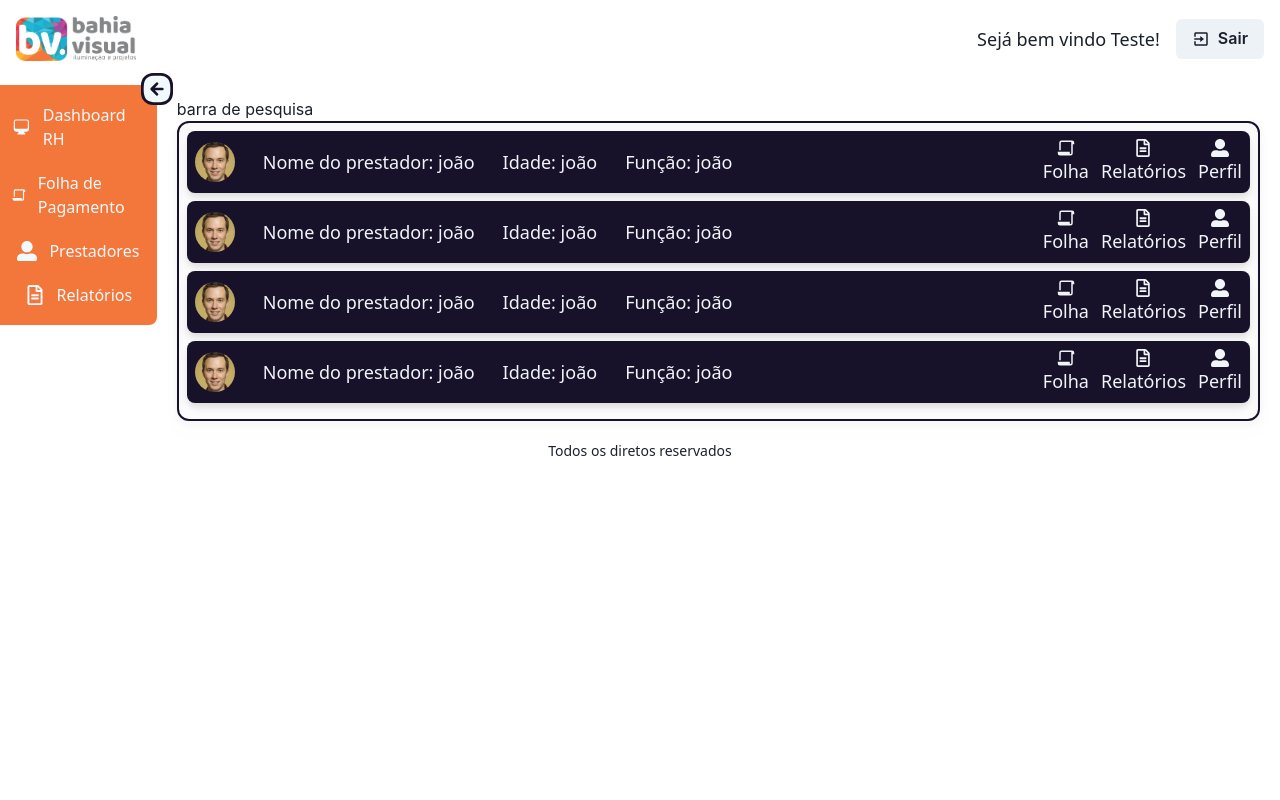
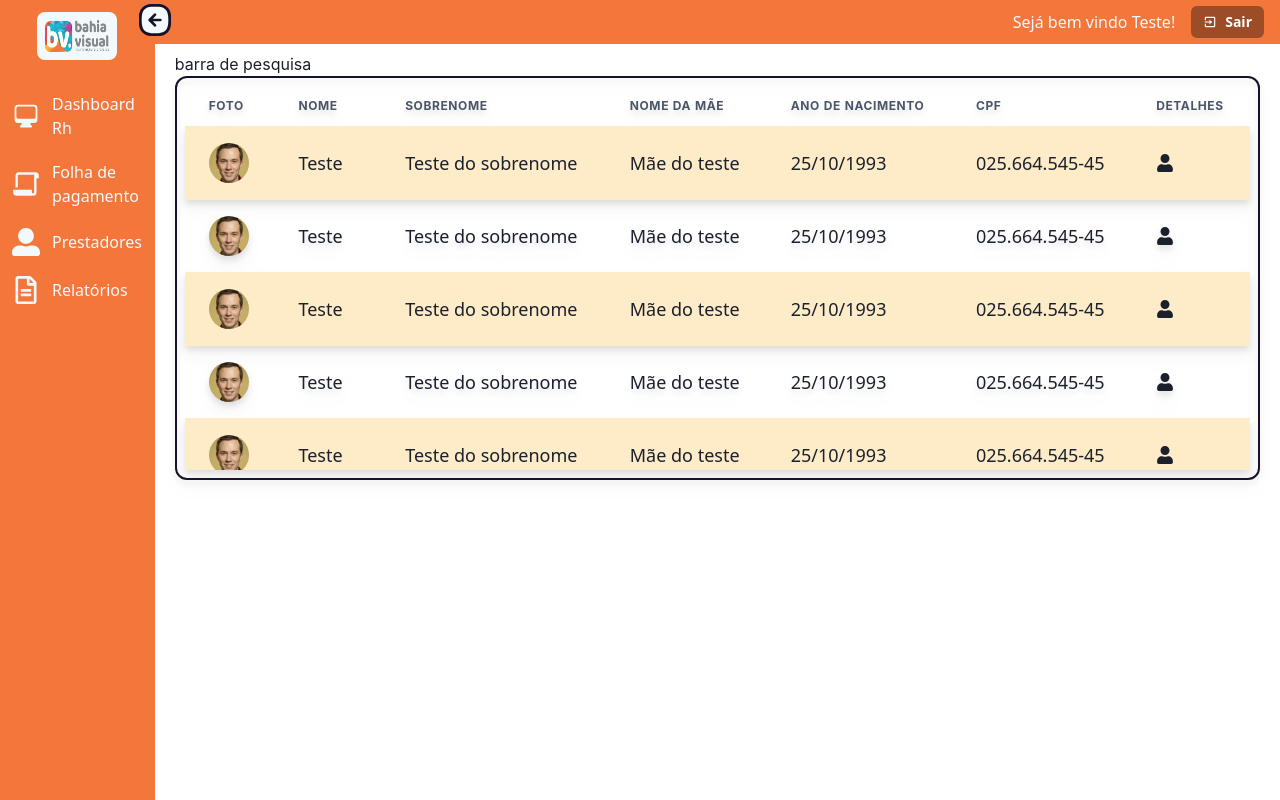
Before and after one commit to RiosBlack/Sistema_Bahia_Visual, a Next.js app in the folder frontend/: page /prestadores in a window 1280 px wide. Built offline with nearby package versions, Linux system fonts and the light colour scheme.

Commit message:
terminando dash e prividers

```diff
--- a/frontend/src/components/dashboardRh/blocks.jsx
+++ b/frontend/src/components/dashboardRh/blocks.jsx
@@ -3,10 +3,10 @@ import { useState } from "react";
 export default function Blocks() {
     const [mesAtual, setMesAtual] = useState('janeiro')
     const styleBlocks =
-        'drop-shadow-lg border-2 border-[#17112A] w-1/3 h-44 rounded-xl p-2';
+        'drop-shadow-lg border-2 border-[#17112A] w-1/3 h-48 rounded-xl p-2';
 
     return (
-        <div className="flex w-full space-x-2">
+        <div className="flex w-full space-x-4">
             <div className={styleBlocks}>
                 <div>
                     <h1>Quantidade de prestadores no banco de dados:</h1>
--- a/frontend/src/components/dashboardRh/blocksProviders.jsx
+++ b/frontend/src/components/dashboardRh/blocksProviders.jsx
@@ -8,7 +8,7 @@ export default function blocksProviders() {
     const [prestador, setPrestador] = useState('joão');
 
     return (
-        <div className="drop-shadow-lg border-2 border-[#17112A] h-60 rounded-xl p-2 font-sans font-medium text-lg overflow-auto">
+        <div className="drop-shadow-lg border-2 border-[#17112A] h-80 rounded-xl p-2 font-sans font-medium text-lg overflow-auto">
             <div className="flex justify-between items-center bg-[#17112A] text-slate-100 font-sans rounded-lg p-2 mb-2">
                 <div className="flex space-x-7 items-center">
                     <Image
--- a/frontend/src/components/dashboardRh/index.jsx
+++ b/frontend/src/components/dashboardRh/index.jsx
@@ -3,7 +3,7 @@ import Blocks from './blocks';
 
 export default function DashboardRH() {
     return (
-        <div className='w-full grid p-5 space-y-2'>
+        <div className='grid mt-5 p-5 space-y-4'>
             <Blocks />
             <BlocksProviders />
         </div>
--- a/frontend/src/components/dashboardRh/sidebar.jsx
+++ /dev/null
@@ -1,73 +0,0 @@
-import { useState } from 'react';
-import { HiComputerDesktop } from 'react-icons/hi2';
-import {
-    TbSquareRoundedArrowLeftFilled,
-    TbSquareRoundedArrowRightFilled,
-} from 'react-icons/tb';
-import { RiFilePaper2Line } from 'react-icons/ri';
-import { FaUserAlt, FaRegFileAlt } from 'react-icons/fa';
-import {
-    Menu,
-    MenuButton,
-    MenuList,
-    MenuItem,
-    MenuItemOption,
-    MenuGroup,
-    MenuOptionGroup,
-    MenuDivider,
-} from '@chakra-ui/react';
-
-export default function Sidebar() {
-    const [open, setOpen] = useState(true);
-    const li = 'flex justify-center items-center text-[#F2F9FC] w-full';
-
-    return (
-        <div
-            className={`${
-                open ? 'w-44' : 'w-14'
-            } p-3 rounded-r-lg bg-[#F3773B] relative mt-2 grid gap-5 justify-items-center content-center h-60 font-sans`}
-        >
-            <div
-                className={`absolute  ${
-                    open ? 'h-8 w-8 -right-4 -top-3' : 'h-8 w-8 -right-4 -top-3'
-                } rounded-xl bg-[#17112A] text-[#F2F9FC] hover:animate-pulse`}
-                onClick={() => setOpen(!open)}
-            >
-                {open ? (
-                    <TbSquareRoundedArrowLeftFilled className="h-8 w-8" />
-                ) : (
-                    <TbSquareRoundedArrowRightFilled className="h-8 w-8" />
-                )}
-            </div>
-            <div className={li}>
-                {' '}
-                <HiComputerDesktop
-                    className={`${open ? 'mr-3' : ''} h-5 w-5`}
-                />{' '}
-                {open ? 'Dashboard RH' : ''}
-            </div>
-
-            <div className={li}>
-                {' '}
-                <RiFilePaper2Line
-                    className={`${open ? 'mr-3' : ''} h-5 w-5`}
-                />{' '}
-                {open ? 'Folha de Pagamento' : ''}
-            </div>
-
-            <div className={li}>
-                {' '}
-                <FaUserAlt className={`${open ? 'mr-3' : ''} h-5 w-5`} />{' '}
-                {open ? 'Prestadores' : ''}
-            </div>
-
-            <div className={li}>
-                {' '}
-                <FaRegFileAlt
-                    className={`${open ? 'mr-3' : ''} h-5 w-5`}
-                />{' '}
-                {open ? 'Relatórios' : ''}
-            </div>
-        </div>
-    );
-}
--- a/frontend/src/components/providersProfile/index.jsx
+++ b/frontend/src/components/providersProfile/index.jsx
@@ -1,132 +1,193 @@
-import { RiFilePaper2Line } from 'react-icons/ri';
-import { FaRegFileAlt, FaUserAlt } from 'react-icons/fa';
 import { useState } from 'react';
+import {
+    Table,
+    Thead,
+    Tbody,
+    Tfoot,
+    Tr,
+    Th,
+    Td,
+    TableCaption,
+    TableContainer,
+} from '@chakra-ui/react';
 import Image from 'next/image';
-import perfil from 'src/assets/perfil.jpg';
+import perfil from '../../assets/perfil.jpg';
+import { FaUser } from 'react-icons/fa';
+import Link from 'next/link';
 
 export default function ProvidersProfile() {
     const [prestador, setPrestador] = useState('joão');
 
     return (
-        <div className='w-full p-5'>
+        <div className="w-full p-5">
             <div>barra de pesquisa</div>
-            <div className="drop-shadow-lg border-2 border-[#17112A] rounded-xl p-2 font-sans font-medium text-lg overflow-auto">
-                <div className="flex justify-between items-center bg-[#17112A] text-slate-100 font-sans rounded-lg p-2 mb-2">
-                    <div className="flex space-x-7 items-center">
+            <div className="drop-shadow-lg border-2 border-[#17112A] rounded-xl p-2 font-sans font-medium text-lg">
+                <TableContainer overflowY={'auto'} className="font-sans h-96">
+                    <Table variant="striped" colorScheme="orange">
+                        <TableCaption>
+                            Imperial to metric conversion factors
+                        </TableCaption>
+                        <Thead>
+                            <Tr>
+                                <Th>Foto</Th>
+                                <Th>Nome</Th>
+                                <Th>Sobrenome</Th>
+                                <Th>Nome da mãe</Th>
+                                <Th>Ano de nacimento</Th>
+                                <Th>Cpf</Th>
+                                <Th>Detalhes</Th>
+                            </Tr>
+                        </Thead>
+                        <Tbody>
+                            <Tr>
+                                <Td>
                                     <Image
                                         src={perfil}
-                            width={80}
-                            height={80}
-                            quality={100}
-                            alt={'Logo da empresa Bahia Visual'}
-                            className="rounded-full h-10 w-10"
+                                        alt="Picture of the author"
+                                        priority
+                                        className="w-10 h-10 rounded-full"
                                     />
-                        <p>Nome do prestador: {prestador}</p>
-                        <p>Idade: {prestador}</p>
-                        <p>Função: {prestador}</p>
-                    </div>
-                    <div className="flex space-x-3 justify-center items-center">
-                        <p className="grid justify-items-center hover:brightness-50 cursor-pointer">
-                            <RiFilePaper2Line />
-                            Folha
-                        </p>
-                        <p className="grid justify-items-center hover:brightness-50 cursor-pointer">
-                            <FaRegFileAlt />
-                            Relatórios
-                        </p>
-                        <p className="grid justify-items-center hover:brightness-50 cursor-pointer">
-                            <FaUserAlt />
-                            Perfil
-                        </p>
-                    </div>
-                </div>
-                <div className="flex justify-between items-center bg-[#17112A] text-slate-100 font-sans rounded-lg p-2 mb-2">
-                    <div className="flex space-x-7 items-center">
+                                </Td>
+                                <Td>Teste</Td>
+                                <Td>Teste do sobrenome</Td>
+                                <Td>Mãe do teste</Td>
+                                <Td>25/10/1993</Td>
+                                <Td>025.664.545-45</Td>
+                                <Td>
+                                    <Link href={`/prestadores/${1}`}>
+                                        <FaUser />
+                                    </Link>
+                                </Td>
+                            </Tr>
+
+                            <Tr>
+                                <Td>
                                     <Image
                                         src={perfil}
-                            width={80}
-                            height={80}
-                            quality={100}
-                            alt={'Logo da empresa Bahia Visual'}
-                            className="rounded-full h-10 w-10"
+                                        alt="Picture of the author"
+                                        priority
+                                        className="w-10 h-10 rounded-full"
                                     />
-                        <p>Nome do prestador: {prestador}</p>
-                        <p>Idade: {prestador}</p>
-                        <p>Função: {prestador}</p>
-                    </div>
-                    <div className="flex space-x-3 justify-center items-center">
-                        <p className="grid justify-items-center hover:brightness-50 cursor-pointer">
-                            <RiFilePaper2Line />
-                            Folha
-                        </p>
-                        <p className="grid justify-items-center hover:brightness-50 cursor-pointer">
-                            <FaRegFileAlt />
-                            Relatórios
-                        </p>
-                        <p className="grid justify-items-center hover:brightness-50 cursor-pointer">
-                            <FaUserAlt />
-                            Perfil
-                        </p>
-                    </div>
-                </div>
-                <div className="flex justify-between items-center bg-[#17112A] text-slate-100 font-sans rounded-lg p-2 mb-2">
-                    <div className="flex space-x-7 items-center">
+                                </Td>
+                                <Td>Teste</Td>
+                                <Td>Teste do sobrenome</Td>
+                                <Td>Mãe do teste</Td>
+                                <Td>25/10/1993</Td>
+                                <Td>025.664.545-45</Td>
+                                <Td>
+                                    <Link href={`/prestadores/${1}`}>
+                                        <FaUser />
+                                    </Link>
+                                </Td>
+                            </Tr>
+
+                            <Tr>
+                                <Td>
                                     <Image
                                         src={perfil}
-                            width={80}
-                            height={80}
-                            quality={100}
-                            alt={'Logo da empresa Bahia Visual'}
-                            className="rounded-full h-10 w-10"
+                                        alt="Picture of the author"
+                                        priority
+                                        className="w-10 h-10 rounded-full"
                                     />
-                        <p>Nome do prestador: {prestador}</p>
-                        <p>Idade: {prestador}</p>
-                        <p>Função: {prestador}</p>
-                    </div>
-                    <div className="flex space-x-3 justify-center items-center">
-                        <p className="grid justify-items-center hover:brightness-50 cursor-pointer">
-                            <RiFilePaper2Line />
-                            Folha
-                        </p>
-                        <p className="grid justify-items-center hover:brightness-50 cursor-pointer">
-                            <FaRegFileAlt />
-                            Relatórios
-                        </p>
-                        <p className="grid justify-items-center hover:brightness-50 cursor-pointer">
-                            <FaUserAlt />
-                            Perfil
-                        </p>
-                    </div>
-                </div>
-                <div className="flex justify-between items-center bg-[#17112A] text-slate-100 font-sans rounded-lg p-2 mb-2">
-                    <div className="flex space-x-7 items-center">
+                                </Td>
+                                <Td>Teste</Td>
+                                <Td>Teste do sobrenome</Td>
+                                <Td>Mãe do teste</Td>
+                                <Td>25/10/1993</Td>
+                                <Td>025.664.545-45</Td>
+                                <Td>
+                                    <Link href={`/prestadores/${1}`}>
+                                        <FaUser />
+                                    </Link>
+                                </Td>
+                            </Tr>
+
+                            <Tr>
+                                <Td>
                                     <Image
                                         src={perfil}
-                            width={80}
-                            height={80}
-                            quality={100}
-                            alt={'Logo da empresa Bahia Visual'}
-                            className="rounded-full h-10 w-10"
+                                        alt="Picture of the author"
+                                        priority
+                                        className="w-10 h-10 rounded-full"
                                     />
-                        <p>Nome do prestador: {prestador}</p>
-                        <p>Idade: {prestador}</p>
-                        <p>Função: {prestador}</p>
-                    </div>
-                    <div className="flex space-x-3 justify-center items-center">
-                        <p className="grid justify-items-center hover:brightness-50 cursor-pointer">
-                            <RiFilePaper2Line />
-                            Folha
-                        </p>
-                        <p className="grid justify-items-center hover:brightness-50 cursor-pointer">
-                            <FaRegFileAlt />
-                            Relatórios
-                        </p>
-                        <p className="grid justify-items-center hover:brightness-50 cursor-pointer">
-                            <FaUserAlt />
-                            Perfil
-                        </p>
-                    </div>
-                </div>
+                                </Td>
+                                <Td>Teste</Td>
+                                <Td>Teste do sobrenome</Td>
+                                <Td>Mãe do teste</Td>
+                                <Td>25/10/1993</Td>
+                                <Td>025.664.545-45</Td>
+                                <Td>
+                                    <Link href={`/prestadores/${1}`}>
+                                        <FaUser />
+                                    </Link>
+                                </Td>
+                            </Tr>
+
+                            <Tr>
+                                <Td>
+                                    <Image
+                                        src={perfil}
+                                        alt="Picture of the author"
+                                        priority
+                                        className="w-10 h-10 rounded-full"
+                                    />
+                                </Td>
+                                <Td>Teste</Td>
+                                <Td>Teste do sobrenome</Td>
+                                <Td>Mãe do teste</Td>
+                                <Td>25/10/1993</Td>
+                                <Td>025.664.545-45</Td>
+                                <Td>
+                                    <Link href={`/prestadores/${1}`}>
+                                        <FaUser />
+                                    </Link>
+                                </Td>
+                            </Tr>
+
+                            <Tr>
+                                <Td>
+                                    <Image
+                                        src={perfil}
+                                        alt="Picture of the author"
+                                        priority
+                                        className="w-10 h-10 rounded-full"
+                                    />
+                                </Td>
+                                <Td>Teste</Td>
+                                <Td>Teste do sobrenome</Td>
+                                <Td>Mãe do teste</Td>
+                                <Td>25/10/1993</Td>
+                                <Td>025.664.545-45</Td>
+                                <Td>
+                                    <Link href={`/prestadores/${1}`}>
+                                        <FaUser />
+                                    </Link>
+                                </Td>
+                            </Tr>
+
+                            <Tr>
+                                <Td>
+                                    <Image
+                                        src={perfil}
+                                        alt="Picture of the author"
+                                        priority
+                                        className="w-10 h-10 rounded-full"
+                                    />
+                                </Td>
+                                <Td>Ultimo</Td>
+                                <Td>Teste do sobrenome</Td>
+                                <Td>Mãe do teste</Td>
+                                <Td>25/10/1993</Td>
+                                <Td>025.664.545-45</Td>
+                                <Td>
+                                    <Link href={`/prestadores/${1}`}>
+                                        <FaUser />
+                                    </Link>
+                                </Td>
+                            </Tr>
+                        </Tbody>
+                    </Table>
+                </TableContainer>
             </div>
         </div>
     );
--- /dev/null
+++ b/frontend/src/components/sidebar/index.jsx
@@ -0,0 +1,92 @@
+import { useState } from 'react';
+import { HiComputerDesktop } from 'react-icons/hi2';
+import {
+    TbSquareRoundedArrowLeftFilled,
+    TbSquareRoundedArrowRightFilled,
+} from 'react-icons/tb';
+import { RiFilePaper2Line } from 'react-icons/ri';
+import { FaUserAlt, FaRegFileAlt } from 'react-icons/fa';
+import Link from 'next/link';
+import logo from 'src/assets/logo.png';
+import Image from 'next/image';
+
+export default function Sidebar() {
+    const [open, setOpen] = useState(true);
+    const li =
+        'flex items-center text-start text-[#F2F9FC] w-full hover:bg-[#F2F9FC] hover:rounded-l-xl hover:text-[#17112A] hover:p-2';
+    const iconOpen = 'mr-3 h-7 w-7';
+    const iconClose = 'h-8 w-8';
+
+    return (
+        <div
+            className={`${
+                open ? 'w-44' : 'w-16'
+            } h-screen bg-[#F3773B] relative grid content-start gap-5 justify-items-center font-sans z-10`}
+        >
+            <div
+                className={`absolute  ${
+                    open ? 'h-8 w-8 -right-4 top-1' : 'h-8 w-8 -right-4 top-1'
+                } rounded-xl bg-[#17112A] text-[#F2F9FC] hover:animate-pulse`}
+                onClick={() => setOpen(!open)}
+            >
+                {open ? (
+                    <TbSquareRoundedArrowLeftFilled className="h-8 w-8" />
+                ) : (
+                    <TbSquareRoundedArrowRightFilled className="h-8 w-8" />
+                )}
+            </div>
+            <div className="flex items-center justify-center p-3">
+                {open ? (
+                    <Image
+                        src={logo}
+                        width={80}
+                        quality={100}
+                        alt={'Logo da empresa Bahia Visual'}
+                        className="bg-[#F2F9FC] h-12 p-2 rounded-lg "
+                    />
+                ) : (
+                    <div className="h-14" />
+                )}
+            </div>
+            <div className="grid space-y-5 w-full pl-3">
+                <Link href={'/dashRh'} className={li}>
+                    {' '}
+                    <HiComputerDesktop
+                        className={`${open ? iconOpen : iconClose}`}
+                    />{' '}
+                    <div>
+                        <p>{open ? 'Dashboard' : ''}</p>
+                        <p>{open ? 'Rh' : ''}</p>
+                    </div>
+                </Link>
+
+                <Link href={'/folhas'} className={li}>
+                    {' '}
+                    <RiFilePaper2Line
+                        className={`${open ? iconOpen : iconClose}`}
+                    />{' '}
+                    <div>
+                        <p>{open ? 'Folha de ' : ''}</p>
+                        <p>{open ? 'pagamento' : ''}</p>
+                    </div>
+                </Link>
+
+                <Link href={'/prestadores'} className={li}>
+                    {' '}
+                    <FaUserAlt
+                        className={`${open ? iconOpen : iconClose}`}
+                    />{' '}
+                    {open ? 'Prestadores' : ''}
+                </Link>
+
+                <Link href={'/relatorios'} className={li}>
+                    {' '}
+                    <FaRegFileAlt
+                        className={`${open ? iconOpen : iconClose}`}
+                    />{' '}
+                    {open ? 'Relatórios' : ''}
+                </Link>
+            </div>
+        </div>
+    );
+}
--- a/frontend/src/layout/index.jsx
+++ b/frontend/src/layout/index.jsx
@@ -1,39 +1,31 @@
 import { Button } from '@chakra-ui/react';
-import Image from 'next/image';
 import { useState } from 'react';
-import logo from 'src/assets/logo.png';
 import { BiExit } from 'react-icons/bi';
+import Sidebar from '../components/sidebar/index';
 
 export default function Layout({ children }) {
     const [nome, setNome] = useState('Teste');
 
     return (
         <>
-            <header className="flex justify-between p-4">
-                <Image
-                    src={logo}
-                    width={120}
-                    height={120}
-                    quality={100}
-                    alt={'Logo da empresa Bahia Visual'}
-                />
+            <div className="flex ">
+                <Sidebar />
+                <header className="flex justify-end p-4 font-sans h-11 w-full absolute z-0 bg-[#F3773B] text-[#F2F9FC]">
                     <div className="flex space-x-4 justify-center items-center">
-                    <h2 className="text-lg font-sans">
-                        Sejá bem vindo {nome}!
-                    </h2>
+                        <h2>Sejá bem vindo {nome}!</h2>
                         {nome ? (
-                        <Button>
-                            <BiExit className="mr-2 font-bold text-lg" /> Sair
+                            <Button size={'sm'} colorScheme={'blackAlpha'}>
+                                <BiExit className="mr-2 font-bold" /> Sair
                             </Button>
                         ) : (
                             ''
                         )}
                     </div>
                 </header>
-            <div>{children}</div>
-            <footer className="text-sm flex justify-center items-center font-sans">
-                Todos os diretos reservados
-            </footer>
+
+                    <main className="mt-8 w-full ">{children}</main>
+
+            </div>
         </>
     );
 }
--- a/frontend/src/pages/dashRh/index.jsx
+++ b/frontend/src/pages/dashRh/index.jsx
@@ -1,14 +1,10 @@
 import Layout from '../../layout/index';
 import DashboardRH from '../../components/dashboardRh/index';
-import Sidebar from '../../components/dashboardRh/sidebar';
 
 export default function RhPage() {
     return (
         <Layout>
-            <main className="flex">
-                <Sidebar />
                 <DashboardRH />
-            </main>
         </Layout>
     );
 }
--- a/frontend/src/pages/prestadores/[id].jsx
+++ b/frontend/src/pages/prestadores/[id].jsx
@@ -1,12 +1,10 @@
 import Layout from '../../layout/index';
-import Sidebar from '../../components/dashboardRh/sidebar';
 import ProvidersProfileDetails from '../../components/providersProfile/providersProfileDetails';
 
 export default function PrestadoresPage() {
     return (
         <Layout>
             <main className="flex">
-                <Sidebar />
                 <ProvidersProfileDetails />
             </main>
         </Layout>
--- a/frontend/src/pages/prestadores/index.jsx
+++ b/frontend/src/pages/prestadores/index.jsx
@@ -1,15 +1,14 @@
 import Layout from '../../layout/index';
-import Sidebar from '../../components/dashboardRh/sidebar';
+
 import ProvidersProfile from '../../components/providersProfile';
 
 
 export default function PrestadoresPage() {
     return (
         <Layout>
-            <main className="flex">
-                <Sidebar />
+            <div className="flex">
                 <ProvidersProfile />
-            </main>
+            </div>
         </Layout>
     );
 }
```
Also changed, not shown: frontend/src/components/providersProfile/formProfile.jsx (+15 -5 lines). Lines whose indentation alone changed are shown as unchanged.
